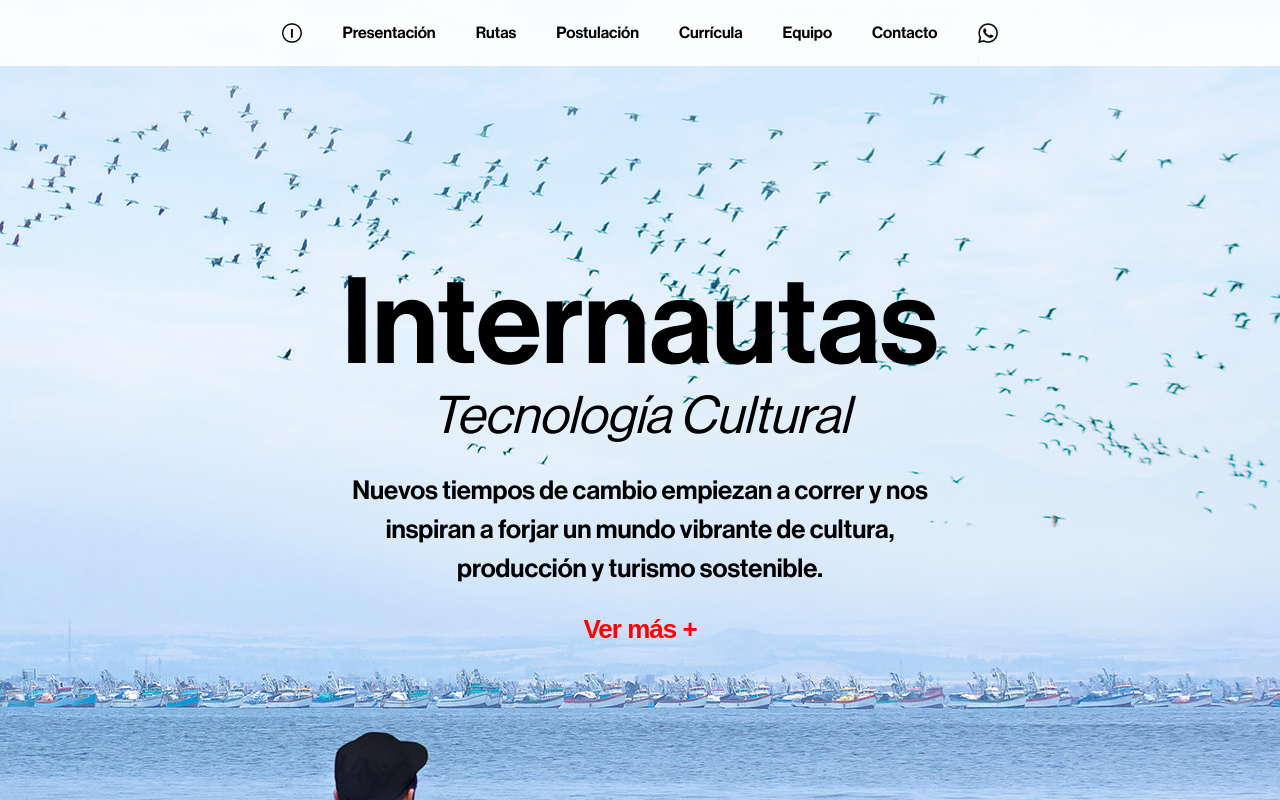
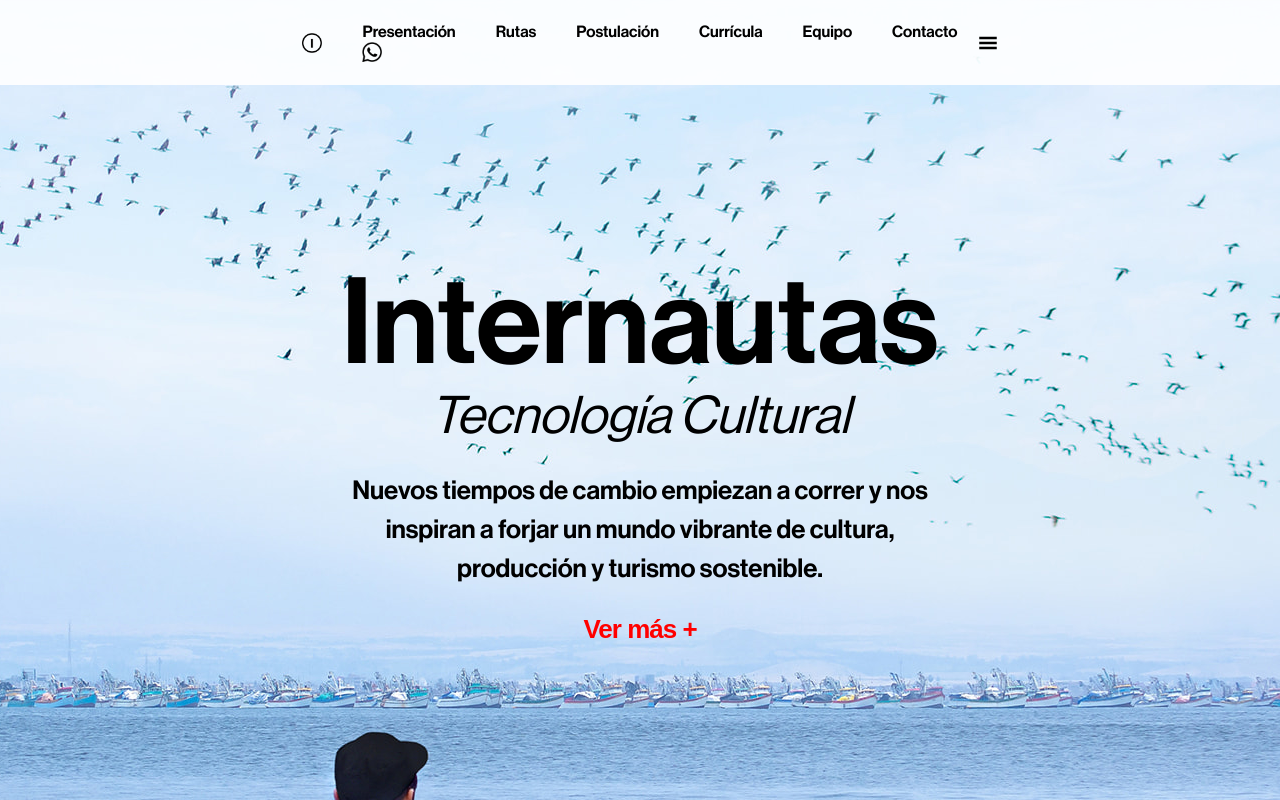
Before and after one commit to joangavelan/Internautas, a React (Create React App) app: page / in a window 1280 px wide. Shown: the top 800 px of the page. Built offline with nearby package versions, Linux system fonts and the light colour scheme.

Commit message:
resp menu

```diff
--- a/package.json
+++ b/package.json
@@ -8,6 +8,7 @@
     "@testing-library/user-event": "^12.8.3",
     "react": "^17.0.2",
     "react-dom": "^17.0.2",
+    "react-icons": "^4.2.0",
     "react-scripts": "4.0.3",
     "styled-components": "^5.2.3",
     "web-vitals": "^1.1.1"
--- a/src/components/Header.js
+++ b/src/components/Header.js
@@ -1,7 +1,8 @@
 import React from 'react'
 import styled from 'styled-components/macro'
-import theme from '../styles/theme';
-const { colors, fonts, fontSizes } = theme ;
+import media from '../styles/media'
+import theme from '../styles/theme'
+const { colors, fonts } = theme
 
 const Container = styled.header`
   position: relative;
@@ -27,10 +28,18 @@ const Title = styled.h1`
   font-size: 12rem;
   font-weight: 500;
   line-height: 1;
+
+  ${media.netbook`
+    font-size: 8rem;
+  `}
 `
 
 const TagLine = styled.em`
   font-size: 5.2rem;
+
+  ${media.netbook`
+    font-size: 4rem;
+  `}
 `
 
 const Description = styled.p`
@@ -38,6 +47,10 @@ const Description = styled.p`
   font-weight: 500;
   margin: 2.5rem 0;
   line-height: 1.5;
+
+  ${media.netbook`
+    font-size: 2rem;
+  `}
 `
 
 const DownloadButton = styled.button`
@@ -46,6 +59,10 @@ const DownloadButton = styled.button`
   background: transparent;
   font-weight: 600;
   letter-spacing: -1px;
+
+  ${media.netbook`
+    font-size: 2rem;
+  `}
 `
 
 const Header = () => {
--- a/src/components/Nav.js
+++ b/src/components/Nav.js
@@ -1,10 +1,13 @@
-import React from 'react'
+import React, { useState } from 'react'
 import { navItems } from '../data/navItems'
+import { GiHamburgerMenu } from 'react-icons/gi'
 import styled from 'styled-components/macro'
+import media from '../styles/media'
 import theme from '../styles/theme'
 const { colors, fontSizes } = theme;
 
-const Container = styled.nav`
+const Container = styled.div`
+  position: relative;
   width: 100%;
   display: flex;
   align-items: center;
@@ -16,6 +19,15 @@ const Container = styled.nav`
   background-color: rgba(255,255,255,0.9);
   padding: 2.3rem;
   z-index: 99;
+
+  ${media.tablet`
+    justify-content: flex-end;
+  `}
+`
+
+const Hamburger = styled(GiHamburgerMenu)`
+  font-size: 2rem;
+  cursor: pointer;
 `
 
 const Icon = styled.img`
@@ -23,19 +35,47 @@ const Icon = styled.img`
   width: 2rem;
   height: 2rem;
   margin: 0 2rem;
+
+  ${media.tablet`
+    display: none;
+  `}
+`
+
+const NavItems = styled.nav`
+  ${media.tablet`
+    width: 100%;
+    position: absolute;
+    top: 6.5rem;
+    left: 0;
+    display: flex;
+    flex-direction: column;
+    text-align: center;
+    max-height: ${props => props.active ? 'auto' : '0'};
+    overflow: hidden;
+    background: ${colors.white};
+    /* transition: 0.3s all ease; */
+    padding-bottom: ${props => props.active ? '1.5rem' : '0'};
+  `}
 `
 
 const Item = styled.a`
   font-size: ${fontSizes.sm};
   font-weight: 500;
   margin: 0 2rem;
+
+  ${media.tablet`
+    margin: 1.2rem;
+  `}
 `
 
 const Nav = () => {
 
+  const [active, setActive] = useState(false);
+
   return (
     <Container>
       <Icon src="/images/icon-on.png" alt="icon on"/>
+      <NavItems active={active}>
         {navItems.map((item) => (
           <Item
             key={item.id}
@@ -44,6 +84,8 @@ const Nav = () => {
           </Item>
         ))}
         <Icon src="images/icon-whatsapp.png" alt="whatsapp icon"/>
+      </NavItems>
+      <Hamburger onClick={() => setActive(active => !active)}/>
     </Container>
   )
 }
--- a/src/styles/GlobalStyle.js
+++ b/src/styles/GlobalStyle.js
@@ -1,4 +1,5 @@
 import { createGlobalStyle } from 'styled-components/macro'
+import media from './media'
 import theme from './theme'
 const { fonts } = theme;
 
@@ -15,6 +16,10 @@ const GlobalStyle = createGlobalStyle`
     font-size: 62.5%;
     box-sizing: border-box;
     scroll-behavior: smooth;
+
+    ${media.netbook`
+      font-size: 55.3%;
+    `}
   }
 
   body {
```
Also changed, not shown: 1 other file (tests, documents, lock files or other folders). Lines whose indentation alone changed are shown as unchanged.
